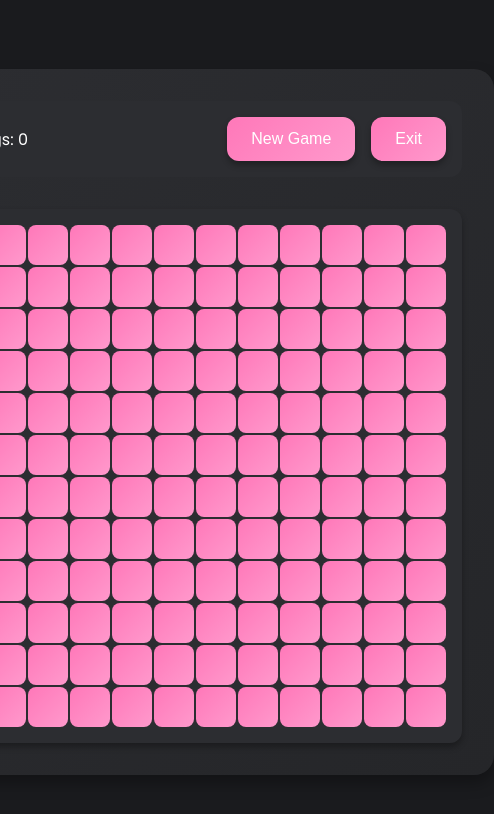
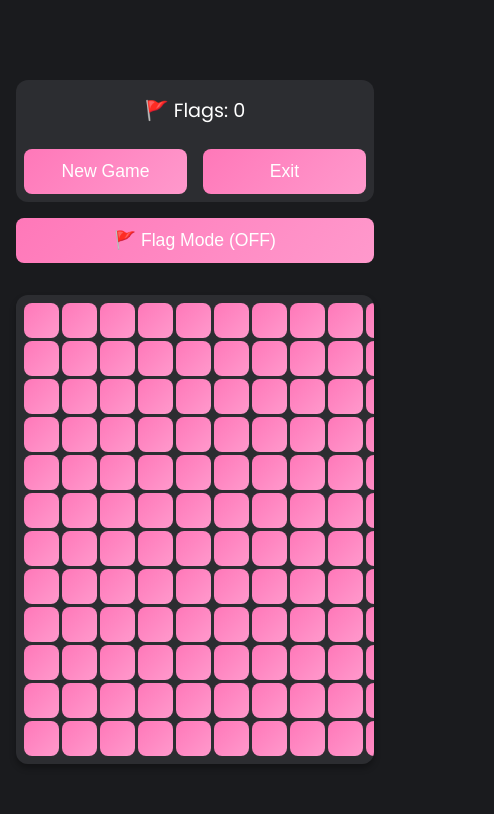
Before and after one commit to apih99/simple_games, a React (Create React App) app: page /minesweeper in a window 390 px wide. Both pictures are taken after a click on the button "Start Game". Shown: the top 814 px of the page, 494 px wide, since content can reach past the window. Built offline with nearby package versions, Linux system fonts and the light colour scheme.

Commit message:
Adjust mobile responsiveness

```diff
--- a/src/components/Minesweeper/Minesweeper.tsx
+++ b/src/components/Minesweeper/Minesweeper.tsx
@@ -10,19 +10,20 @@ const GameContainer = styled.div`
   align-items: center;
   justify-content: center;
   min-height: 100vh;
+  width: 100%;
+  padding: 1rem;
+  box-sizing: border-box;
   background: ${theme.colors.background.primary};
-  padding: 2rem;
 `;
 
 const GameArea = styled.div`
   display: flex;
   flex-direction: column;
-  gap: 2rem;
-  padding: 2rem;
-  background: ${theme.colors.gradients.card};
-  border-radius: ${theme.borderRadius.large};
-  box-shadow: ${theme.shadows.large};
-  backdrop-filter: blur(8px);
+  align-items: center;
+  gap: 1rem;
+  width: 100%;
+  max-width: 600px;
+  margin: 0 auto;
 `;
 
 const GameHeader = styled.div`
@@ -35,30 +36,69 @@ const GameHeader = styled.div`
   border-radius: ${theme.borderRadius.medium};
   color: ${theme.colors.text.primary};
   gap: 1rem;
+  flex-wrap: wrap;
+
+  @media (max-width: 480px) {
+    flex-direction: column;
+    text-align: center;
+    padding: 0.5rem;
+  }
 `;
 
 const HeaderControls = styled.div`
   display: flex;
   gap: 1rem;
+
+  @media (max-width: 480px) {
+    width: 100%;
+    justify-content: center;
+  }
 `;
 
-const GameStatus = styled.div<{ isGameOver?: boolean }>`
-  color: ${props => props.isGameOver ? theme.colors.error : theme.colors.text.primary};
-  font-weight: ${props => props.isGameOver ? 'bold' : 'normal'};
-  display: flex;
-  align-items: center;
-  gap: 0.5rem;
+const Button = styled.button`
+  padding: 0.5rem 1rem;
+  border: none;
+  border-radius: ${theme.borderRadius.small};
+  background: ${theme.colors.gradients.primary};
+  color: ${theme.colors.text.primary};
+  cursor: pointer;
+  transition: ${theme.transitions.default};
+  font-size: 1rem;
+
+  &:hover {
+    transform: scale(1.05);
+    box-shadow: ${theme.shadows.glow};
+  }
+
+  @media (max-width: 480px) {
+    padding: 0.75rem 1rem;
+    font-size: 1.1rem;
+    flex: 1;
+  }
 `;
 
 const GameBoard = styled.div<{ size: number }>`
   display: grid;
   grid-template-columns: repeat(${props => props.size}, 40px);
-  grid-template-rows: repeat(${props => props.size}, 40px);
-  gap: 2px;
+  gap: 4px;
+  padding: 1rem;
   background: ${theme.colors.background.secondary};
-  padding: 1rem;
   border-radius: ${theme.borderRadius.medium};
   box-shadow: ${theme.shadows.medium};
+  max-width: 100%;
+  overflow-x: auto;
+  -webkit-overflow-scrolling: touch;
+
+  @media (max-width: 480px) {
+    grid-template-columns: repeat(${props => props.size}, 35px);
+    gap: 3px;
+    padding: 0.5rem;
+  }
+
+  @media (max-width: 360px) {
+    grid-template-columns: repeat(${props => props.size}, 30px);
+    gap: 2px;
+  }
 `;
 
 const Cell = styled.button<{ revealed: boolean; isMine?: boolean; isFlagged?: boolean }>`
@@ -77,6 +117,21 @@ const Cell = styled.button<{ revealed: boolean; isMine?: boolean; isFlagged?: bo
   align-items: center;
   justify-content: center;
   font-size: 1.2rem;
+  touch-action: none;
+  user-select: none;
+  -webkit-user-select: none;
+
+  @media (max-width: 480px) {
+    width: 35px;
+    height: 35px;
+    font-size: 1rem;
+  }
+
+  @media (max-width: 360px) {
+    width: 30px;
+    height: 30px;
+    font-size: 0.9rem;
+  }
 
   &:hover {
     transform: ${props => !props.revealed && 'scale(1.05)'};
@@ -98,26 +153,60 @@ const Cell = styled.button<{ revealed: boolean; isMine?: boolean; isFlagged?: bo
   `}
 `;
 
-const Button = styled.button`
-  background: ${theme.colors.gradients.primary};
+const GameControls = styled.div`
+  display: flex;
+  gap: 1rem;
+  margin-bottom: 1rem;
+  width: 100%;
+  justify-content: center;
+
+  @media (max-width: 480px) {
+    flex-direction: column;
+    align-items: center;
+    gap: 0.5rem;
+  }
+`;
+
+const FlagToggle = styled.button<{ active: boolean }>`
+  padding: 0.5rem 1rem;
+  border: none;
+  border-radius: ${theme.borderRadius.small};
+  background: ${props => props.active ? theme.colors.error : theme.colors.gradients.primary};
   color: ${theme.colors.text.primary};
-  border: none;
-  padding: 0.8rem 1.5rem;
-  border-radius: ${theme.borderRadius.medium};
   cursor: pointer;
-  font-size: ${theme.typography.body.fontSize};
   transition: ${theme.transitions.default};
-  box-shadow: ${theme.shadows.medium};
+  display: flex;
+  align-items: center;
+  gap: 0.5rem;
+  font-size: 1rem;
 
-  &:hover {
-    transform: translateY(-2px);
-    box-shadow: ${theme.shadows.glow};
+  @media (max-width: 480px) {
+    width: 100%;
+    justify-content: center;
+    padding: 0.75rem;
+    font-size: 1.1rem;
   }
 `;
 
 const InfoText = styled.span`
   color: ${theme.colors.text.primary};
   font-size: ${theme.typography.body.fontSize};
+`;
+
+const GameStatus = styled.div<{ isGameOver?: boolean }>`
+  color: ${props => props.isGameOver ? theme.colors.error : theme.colors.text.primary};
+  font-weight: ${props => props.isGameOver ? 'bold' : 'normal'};
+  display: flex;
+  align-items: center;
+  gap: 0.5rem;
+  font-size: 1.1rem;
+
+  @media (max-width: 480px) {
+    width: 100%;
+    justify-content: center;
+    font-size: 1.2rem;
+    padding: 0.5rem;
+  }
 `;
 
 type Difficulty = 'Easy' | 'Medium' | 'Hard';
@@ -153,6 +242,7 @@ const Minesweeper: React.FC = () => {
   const [flagCount, setFlagCount] = useState(0);
   const [showMenu, setShowMenu] = useState(true);
   const [firstClick, setFirstClick] = useState(true);
+  const [flagMode, setFlagMode] = useState(false);
 
   const createBoard = useCallback((size: number): CellData[][] => {
     return Array(size).fill(null).map(() =>
@@ -291,13 +381,22 @@ const Minesweeper: React.FC = () => {
     navigate('/');
   };
 
-  const handleCellClick = (e: React.MouseEvent, x: number, y: number) => {
+  const handleCellClick = (e: React.MouseEvent | React.TouchEvent, x: number, y: number) => {
     e.preventDefault();
-    if (e.button === 0) { // Left click
-      revealCell(x, y);
-    } else if (e.button === 2) { // Right click
+
+    if (e.type === 'contextmenu') {
       toggleFlag(x, y);
+    } else {
+      if (flagMode) {
+        toggleFlag(x, y);
+      } else {
+        revealCell(x, y);
+      }
     }
+  };
+
+  const toggleFlagMode = () => {
+    setFlagMode(!flagMode);
   };
 
   useEffect(() => {
@@ -334,6 +433,14 @@ const Minesweeper: React.FC = () => {
               <Button onClick={handleExit}>Exit</Button>
             </HeaderControls>
           </GameHeader>
+          <GameControls>
+            <FlagToggle
+              active={flagMode}
+              onClick={toggleFlagMode}
+            >
+              {flagMode ? '🚩 Flag Mode (ON)' : '🚩 Flag Mode (OFF)'}
+            </FlagToggle>
+          </GameControls>
           <GameBoard size={DIFFICULTY_SETTINGS[difficulty].size}>
             {board.map((row, y) =>
               row.map((cell, x) => (
```
